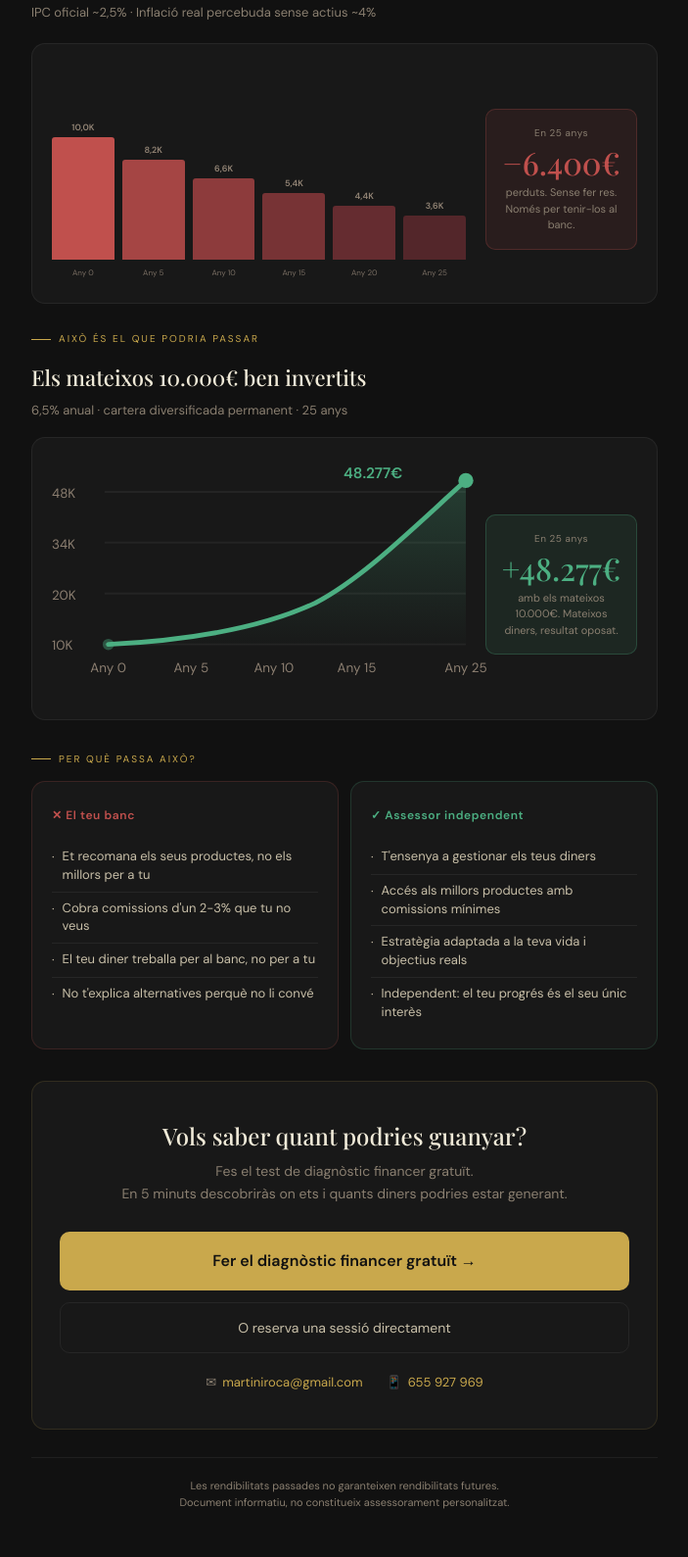
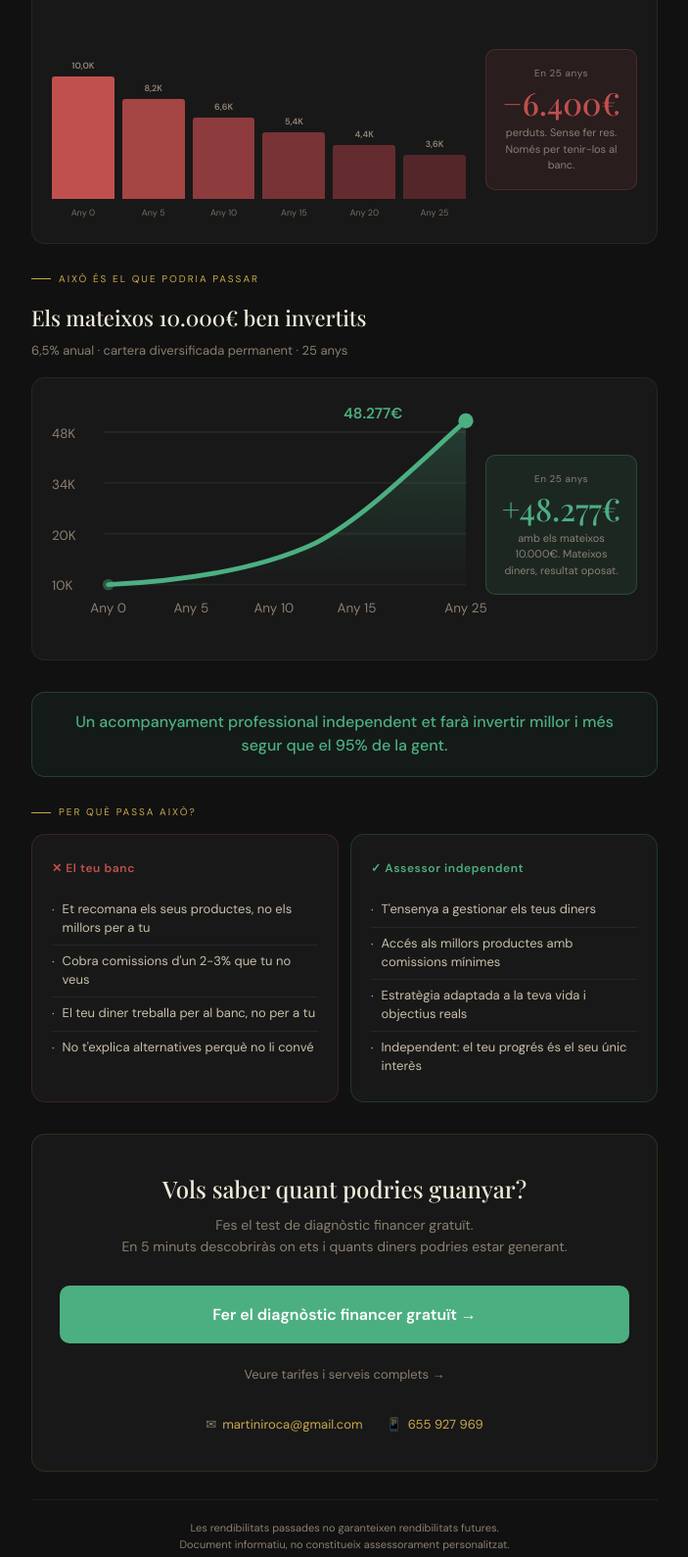
Before and after one commit to Martirocatorres/inici, a plain HTML site: page index.html in a window 1280 px wide. Shown: the part 655-2244 px from the top of the page at 98% size, without its empty margins (288-991 px from the left). Drawn offline with nearby package versions, Linux system fonts and the light colour scheme; a web font is replaced by a local one.

Commit message:
Update index.html

```diff
--- a/index.html
+++ b/index.html
@@ -279,8 +279,8 @@ body {
 .btn-cta {
   display: block;
   width: 100%;
-  background: var(--ac);
-  color: #111;
+  background: var(--green);
+  color: #fff;
   border: none;
   border-radius: var(--r);
   padding: 17px;
@@ -292,7 +292,16 @@ body {
   transition: background 0.2s;
   margin-bottom: 12px;
 }
-.btn-cta:hover { background: var(--ac2); }
+.btn-cta:hover { background: #17876a; }
+.btn-tarifes {
+  display: block; width: 100%; background: transparent;
+  color: var(--text3); border: none; border-radius: var(--r);
+  padding: 10px; font-size: 13px; font-weight: 400;
+  font-family: 'DM Sans', sans-serif; cursor: pointer;
+  text-decoration: none; transition: all 0.2s;
+  margin-top: 4px; text-align: center;
+}
+.btn-tarifes:hover { color: var(--ac); }
 
 .btn-contact {
   display: block;
@@ -370,11 +379,9 @@ body {
       <li>Els diners parats <span style="color:var(--red)">valdran gairebé la meitat</span> en 10 anys?</li>
       <li>No invertir és l'acció <span style="color:var(--red)">més arriscada,</span> doncs garanteix perdre sempre?</li>
       <li>El teu banc guanya un 4% amb els teus estalvis, però <span style="color:var(--red)">no et dona res a canvi</span>?</li>
+      <li>La majoria de gent té estalvis i pensa en invertir però <span style="color:var(--red)">no sap com fer-ho</span>?</li>
     </ul>
 
-    <div style="margin-top:20px;padding:18px 22px;background:rgba(76,175,130,0.06);border:1px solid rgba(76,175,130,0.25);border-radius:var(--r2)">
-      <p style="font-size:16px;color:var(--green);font-weight:500;line-height:1.55;margin:0">Un simple acompanyament professional et farà invertir millor i més segur que el 95% de la gent.</p>
-    </div>
   </div>
 
   <!-- ── EL PROBLEMA ── -->
@@ -443,6 +450,11 @@ body {
     </div>
   </div>
 
+  <!-- ── FRASE ── -->
+  <div style="margin-bottom:28px;padding:18px 22px;background:rgba(76,175,130,0.06);border:1px solid rgba(76,175,130,0.25);border-radius:var(--r2)">
+    <p style="font-size:16px;color:var(--green);font-weight:500;line-height:1.55;margin:0;text-align:center">Un acompanyament professional independent et farà invertir millor i més segur que el 95% de la gent.</p>
+  </div>
+
   <!-- ── COMPARATIVA ── -->
   <div class="compare-section">
     <div class="sec-label">Per què passa això?</div>
@@ -473,13 +485,13 @@ body {
     <h2>Vols saber quant podries guanyar?</h2>
     <p class="cta-sub">Fes el test de diagnòstic financer gratuït.<br>En 5 minuts descobriràs on ets i quants diners podries estar generant.</p>
 
-    <a class="btn-cta" href="https://martirocatorres.github.io/assessor" target="_blank">
+    <a class="btn-cta" href="https://martirocatorres.github.io/diagnostic" target="_blank">
       Fer el diagnòstic financer gratuït →
     </a>
-    <a class="btn-contact" href="https://calendly.com/martiniroca/sessio-assessorament-69-h" target="_blank">
-      O reserva una sessió directament
+
+    <a class="btn-tarifes" href="https://martirocatorres.github.io/tarifes" target="_blank">
+      Veure tarifes i serveis complets →
     </a>
-
     <div class="contact-row">
       <div class="contact-item">✉ <span>martiniroca@gmail.com</span></div>
       <div class="contact-item">📱 <span>655 927 969</span></div>
@@ -491,7 +503,7 @@ body {
 </div>
 
 <script>
-// ── BARRES INFLACIÓ ──
+window.addEventListener('load', function() {
   const barData = [
     { any: 'Any 0',  val: 10000 },
     { any: 'Any 5',  val: 8154  },
@@ -500,38 +512,39 @@ const barData = [
     { any: 'Any 20', val: 4420  },
     { any: 'Any 25', val: 3604  },
   ];
-const maxVal  = 10000;
-const maxH    = 125;
-
-const wrap = document.getElementById('barsWrap');
+  const maxVal = 10000;
+  const maxH   = 125;
+  const wrap   = document.getElementById('barsWrap');
+  if (!wrap) return;
   barData.forEach((d, i) => {
     const h   = Math.round((d.val / maxVal) * maxH);
     const pct = i / (barData.length - 1);
-  const r = Math.round(192 - pct * 60);
-  const g = Math.round(80  - pct * 30);
-  const b = Math.round(77  - pct * 20);
+    const r   = Math.round(192 - pct * 60);
+    const g   = Math.round(80  - pct * 30);
+    const b   = Math.round(77  - pct * 20);
     const col = `rgb(${r},${g},${b})`;
     const opacity = 1 - pct * 0.45;
 
     const col_el = document.createElement('div');
-  col_el.style.cssText = `flex:1;display:flex;flex-direction:column;align-items:center;gap:3px;justify-content:flex-end;`;
+    col_el.style.cssText = 'flex:1;display:flex;flex-direction:column;align-items:center;gap:3px;justify-content:flex-end;';
 
     const valLabel = document.createElement('span');
     valLabel.textContent = (d.val/1000).toFixed(1).replace('.',',')+'K';
-  valLabel.style.cssText = `font-size:9px;font-weight:600;color:rgba(160,144,128,0.9);white-space:nowrap;`;
+    valLabel.style.cssText = 'font-size:9px;font-weight:600;color:rgba(160,144,128,0.9);white-space:nowrap;';
 
     const bar = document.createElement('div');
     bar.style.cssText = `width:100%;height:${h}px;background:${col};opacity:${opacity};border-radius:3px 3px 0 0;`;
 
     const yearLabel = document.createElement('span');
     yearLabel.textContent = d.any;
-  yearLabel.style.cssText = `font-size:8px;color:rgba(160,144,128,0.7);white-space:nowrap;margin-top:4px;`;
+    yearLabel.style.cssText = 'font-size:9px;color:rgba(160,144,128,0.7);white-space:nowrap;margin-top:4px;';
 
     col_el.appendChild(valLabel);
     col_el.appendChild(bar);
     col_el.appendChild(yearLabel);
     wrap.appendChild(col_el);
   });
+});
 </script>
 </body>
 </html>
```
Lines whose indentation alone changed are shown as unchanged.
